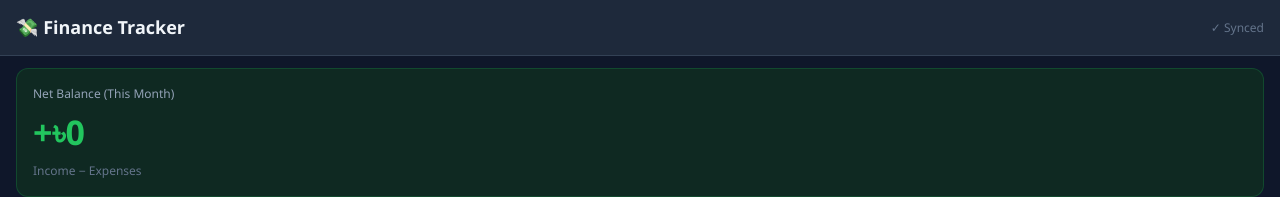
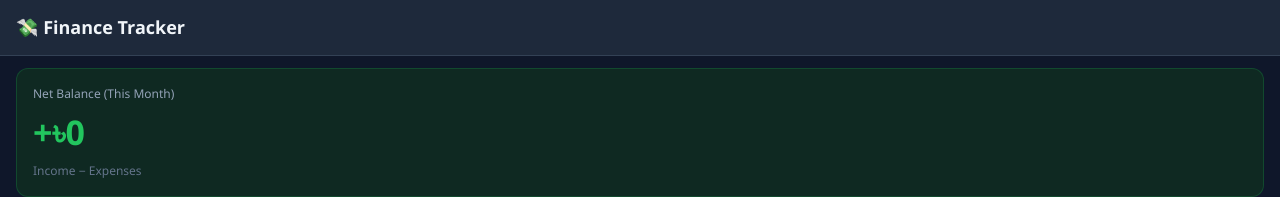
Before and after one commit to Aryamuh-ynah/Personal-Finance-Tracker, a React (Create React App) app: page / in a window 1280 px wide. Shown: the top 197 px of the page. Built offline with nearby package versions, Linux system fonts and the light colour scheme.

Commit message:
Removed sync status to saved status

```diff
--- a/src/components/Header.js
+++ b/src/components/Header.js
@@ -2,7 +2,7 @@ export default function Header({ saving, styles }) {
   return (
     <div style={styles.header}>
       <span style={{ fontSize: 18, fontWeight: 700 }}>💸 Finance Tracker</span>
-      <span style={{ fontSize: 12, color: "#64748b" }}>{saving ? "Saving..." : "✓ Synced"}</span>
+      {/* <span style={{ fontSize: 12, color: "#64748b" }}>{saving ? "Saving..." : "✓ Synced"}</span> */}
     </div>
   );
 }
```
